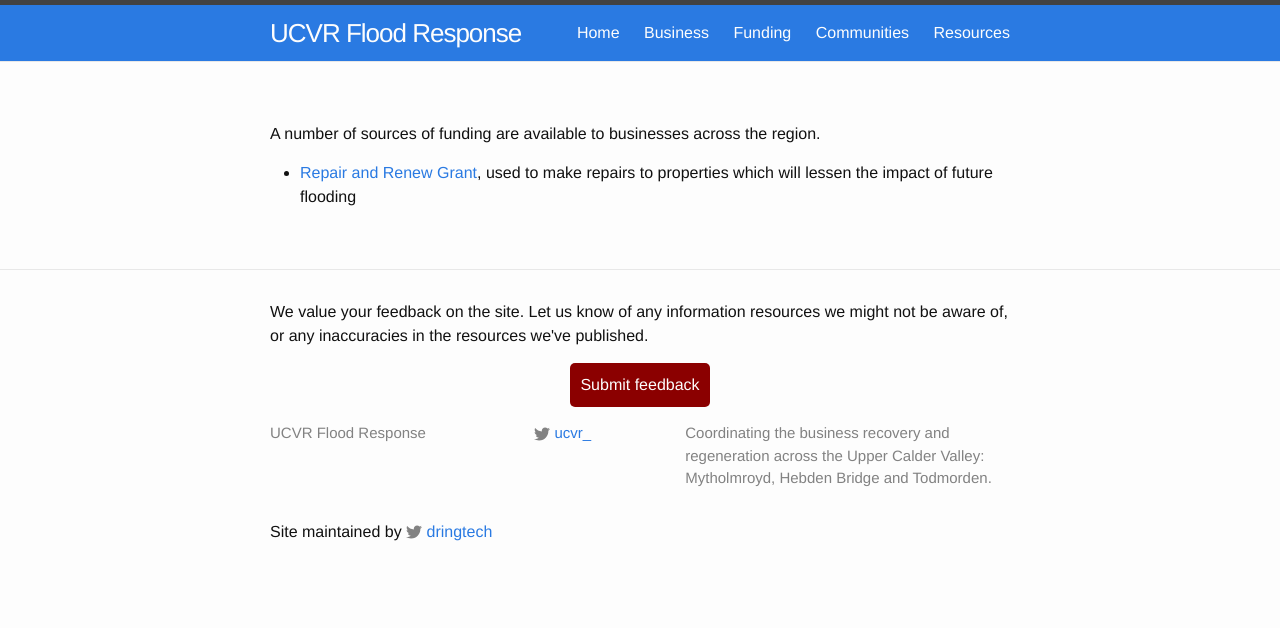
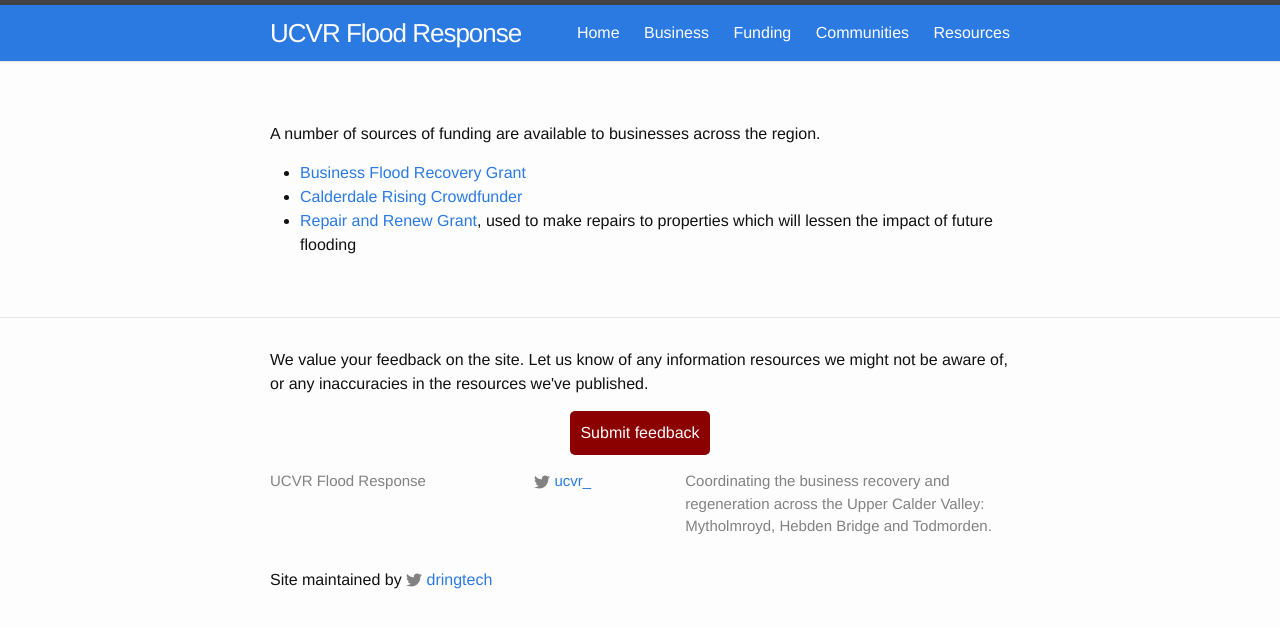
Before and after one commit to dringtech/ucvr-flood-info, a Jekyll site: the page built from funding/index.md, in a window 1280 px wide. Shown: the top 628 px of the page. Built offline with Jekyll 4.4.1, drawn with Linux system fonts in a browser that asks for light colours.

Commit message:
Adding source of funding to the site

```diff
--- a/funding/index.md
+++ b/funding/index.md
@@ -6,6 +6,7 @@ permalink: /funding/
 A number of sources of funding are available to businesses across the region.
 
 
-<!-- * [Calderdale Rising crowdfund]() -->
+* [Business Flood Recovery Grant](/funding/business-flood-recovery-grant/)
+* [Calderdale Rising Crowdfunder](/funding/calderdale-rising-crowdfund/)
 * [Repair and Renew Grant](repair-and-renew-grant), used to make repairs to
   properties which will lessen the impact of future flooding
```
